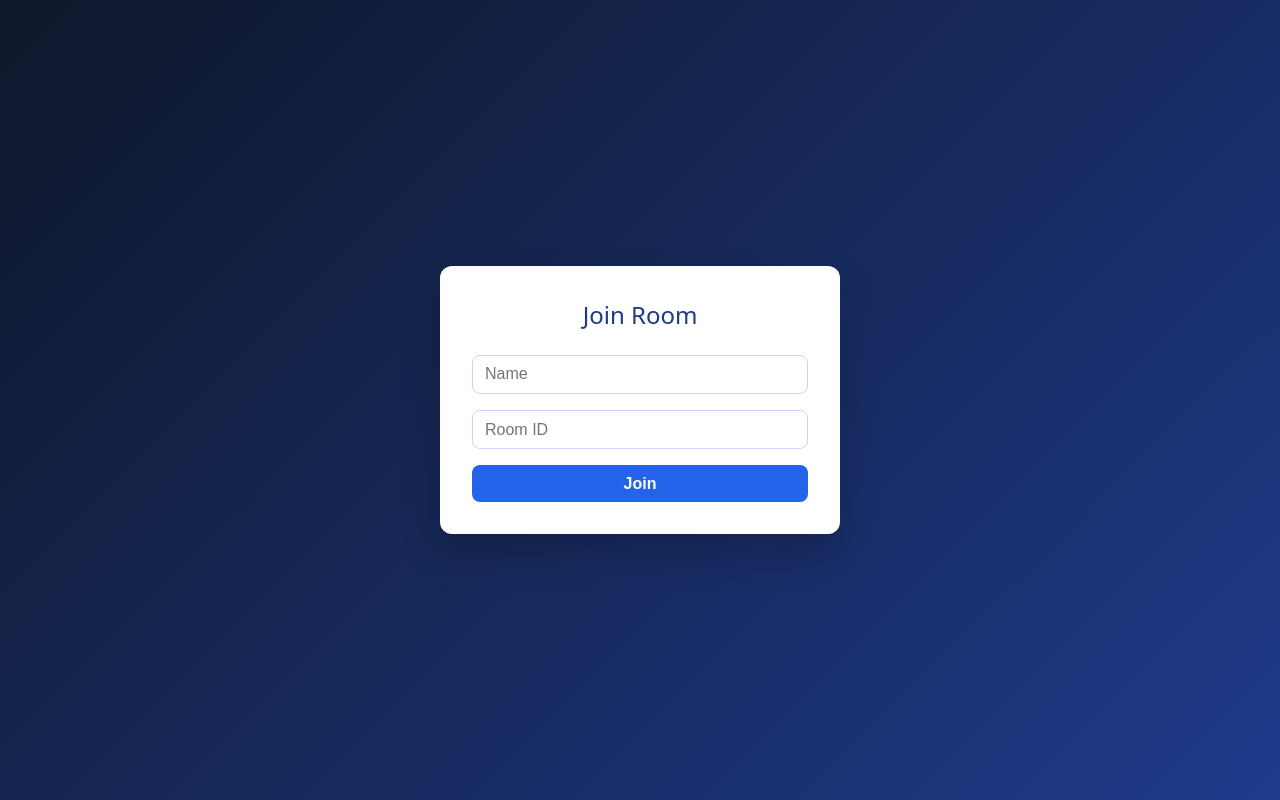
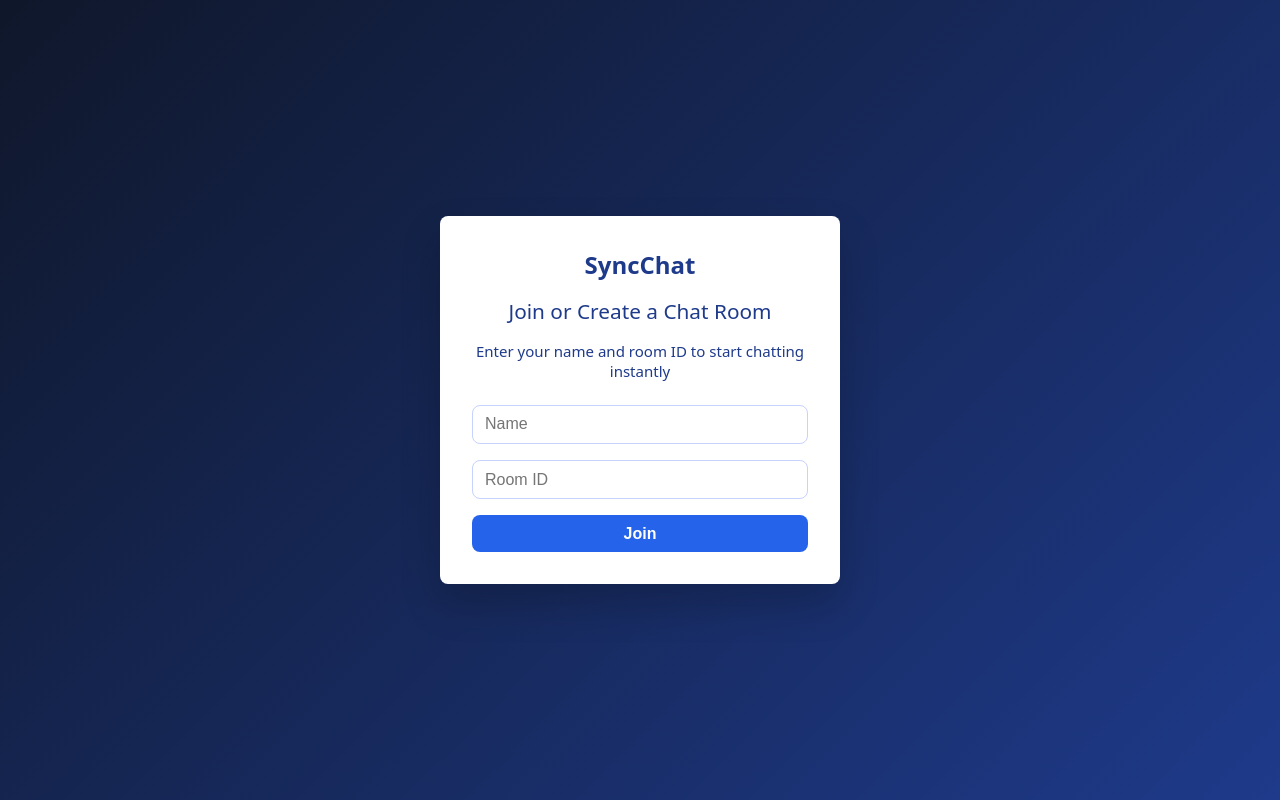
Before and after one commit to jainarchi/Real-Time-Chat-App, a React (Vite) app in the folder Client/: page / in a window 1280 px wide. Built offline with nearby package versions, Linux system fonts and the light colour scheme; no server answers.

Commit message:
update UI

```diff
--- a/Client/index.html
+++ b/Client/index.html
@@ -4,7 +4,7 @@
     <meta charset="UTF-8" />
     <link rel="icon" type="image/svg+xml" href="/vite.svg" />
     <meta name="viewport" content="width=device-width, initial-scale=1.0" />
-    <title>client</title>
+    <title>SyncChat | connect and chat instantly</title>
   </head>
   <body>
     <div id="root"></div>
--- a/Client/src/components/chat/Chat.css
+++ b/Client/src/components/chat/Chat.css
@@ -16,6 +16,7 @@
 h2{
   color: #531d7e;
   font-weight: 500;
+  font-size: 1.3rem;
 }
 .chat_box {
   flex: 1;
--- a/Client/src/components/join-room/JoinRoom.css
+++ b/Client/src/components/join-room/JoinRoom.css
@@ -14,16 +14,21 @@
   gap: 1rem;
   background: #ffffff;
   padding: 2rem;
-  border-radius: 12px;
+  border-radius: 8px;
   border: none;
   box-shadow: 0 20px 40px rgba(0, 0, 0, 0.2);
 }
 
 
-.join-room h2 {
+.join-room h2 , h1 {
   color: #1e3a8a;
   text-align: center;
-  margin-bottom: 0.5rem;
+
+}
+
+h1{
+  font-weight: 700;
+  font-size: 1.5rem;
 }
 
 .join-room input {
@@ -61,3 +66,10 @@
 .join-room button:active {
   transform: translateY(0);
 }
+
+p{
+  color: #1e3a8a;
+  text-align: center;
+  font-size: 0.94rem;
+  margin-bottom: 0.5rem;
+}
--- a/Client/src/components/join-room/JoinRoom.jsx
+++ b/Client/src/components/join-room/JoinRoom.jsx
@@ -12,11 +12,14 @@ const JoinRoom = ({socket}) => {
 
 
   const joinChat = ()=>{
-    if(username !== "" && room !== ""){
+      if (username.trim() === "" || room.trim() === "") {
+      alert("Please enter both username and room ID");
+      return;
+    }
       socket.emit("join_room" , room);
       setshowChat(true)
 
-    }
+
   }
 
 
@@ -28,7 +31,9 @@ const JoinRoom = ({socket}) => {
 
      <div className="fullscreen">
     <div className="join-room">
-      <h2>Join Room</h2>
+      <h1>SyncChat</h1>
+      <h2>Join or Create a Chat Room</h2>
+      <p>Enter your name and room ID to start chatting instantly</p>
        <input type="text" placeholder="Name" onChange={(e) => setUsername(e.target.value)} />
       <input type="text" placeholder="Room ID" onChange={(e) => setRoom(e.target.value)} />
       <button onClick={joinChat}>Join</button>
```
